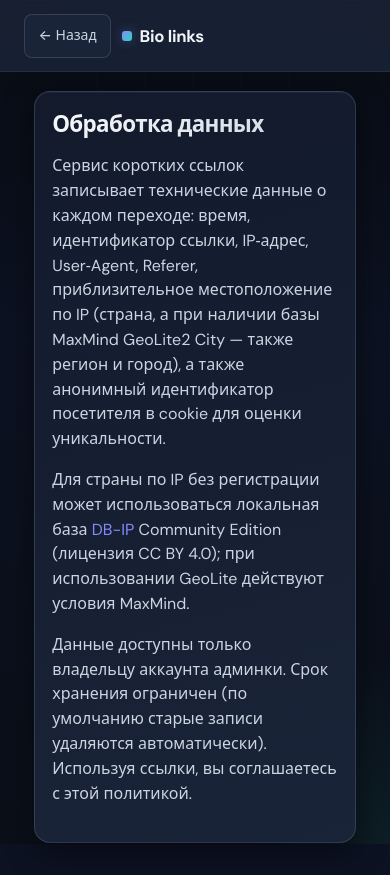
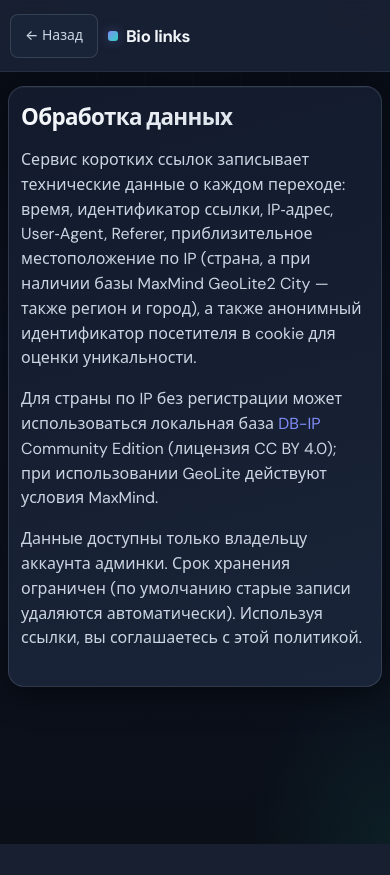
Before and after one commit to Progery222/clicks, a FastAPI app: page /privacy in a window 390 px wide. After the commit the page ends 844 px from the top, so only its background shows below. Run offline with FastAPI, Linux system fonts and the light colour scheme; parts of the project's set-up code (start-up, migrations or seed data) failed here and were passed over.

Commit message:
Мобильная вёрстка: контент на всю ширину экрана, flush-карточка без боковых отступов
Co-authored-by: Cursor <cursoragent@cursor.com>

```diff
--- a/app/static/style.css
+++ b/app/static/style.css
@@ -65,6 +65,7 @@ body {
   background: var(--bg);
   position: relative;
   -webkit-tap-highlight-color: rgba(129, 140, 248, 0.15);
+  overflow-x: clip;
 }
 
 .bg-grid {
@@ -1332,11 +1333,11 @@ a:hover {
   .links-sidebar {
     border-right: none;
     border-bottom: 1px solid var(--border-strong);
-    padding: 1rem 0.25rem 1rem;
+    padding: 1rem 0 1rem;
   }
 
   .links-main {
-    padding: 1rem 0.25rem 0;
+    padding: 1rem 0 0;
   }
 }
 
@@ -2292,13 +2293,44 @@ button[type="submit"].btn-primary {
   }
 
   .main {
-    padding: 1.15rem max(0.85rem, env(safe-area-inset-left)) 2rem
-      max(0.85rem, env(safe-area-inset-right));
-    padding-bottom: max(2rem, env(safe-area-inset-bottom));
-  }
-
-  .card {
-    padding: 1.25rem 1.1rem;
+    width: 100%;
+    max-width: 100%;
+    padding: 0.85rem max(0.5rem, env(safe-area-inset-left)) 1.75rem
+      max(0.5rem, env(safe-area-inset-right));
+    padding-bottom: max(1.75rem, env(safe-area-inset-bottom));
+  }
+
+  .card:not(.card--flush) {
+    padding: 1.15rem 0.75rem;
+  }
+
+  .card.card--flush {
+    padding-left: 0;
+    padding-right: 0;
+    padding-top: 1rem;
+    padding-bottom: 0;
+  }
+
+  .admin-actions {
+    width: 100%;
+    flex-direction: column;
+    align-items: stretch;
+    justify-content: flex-start;
+  }
+
+  .admin-actions .btn {
+    width: 100%;
+    min-height: 2.75rem;
+    justify-content: center;
+  }
+
+  .links-layout {
+    margin-top: 1rem;
+  }
+
+  .top {
+    padding-left: max(0.65rem, env(safe-area-inset-left));
+    padding-right: max(0.65rem, env(safe-area-inset-right));
   }
 
   .stats-toolbar {
@@ -2371,6 +2403,10 @@ button[type="submit"].btn-primary {
     font-size: 0.85rem;
   }
 
+  .account-search-row {
+    max-width: none;
+  }
+
   .row.between.wrap {
     flex-direction: column;
     align-items: stretch;
@@ -2451,7 +2487,7 @@ button[type="submit"].btn-primary {
   }
 
   .table--wide {
-    min-width: min(32rem, 100%);
+    min-width: 100%;
   }
 
   .table-wrap {
```
